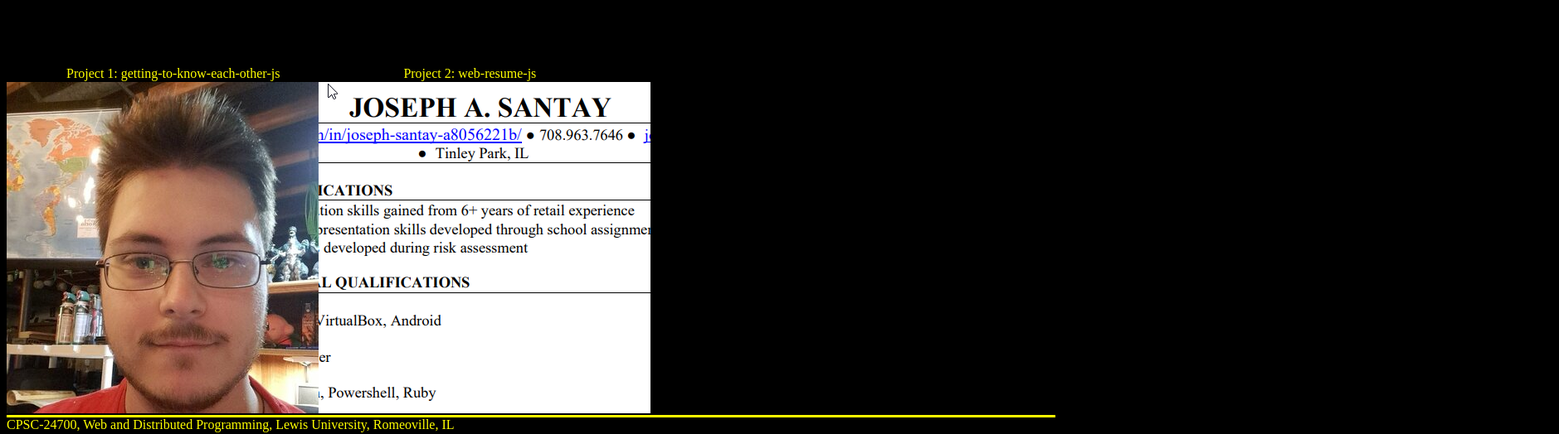
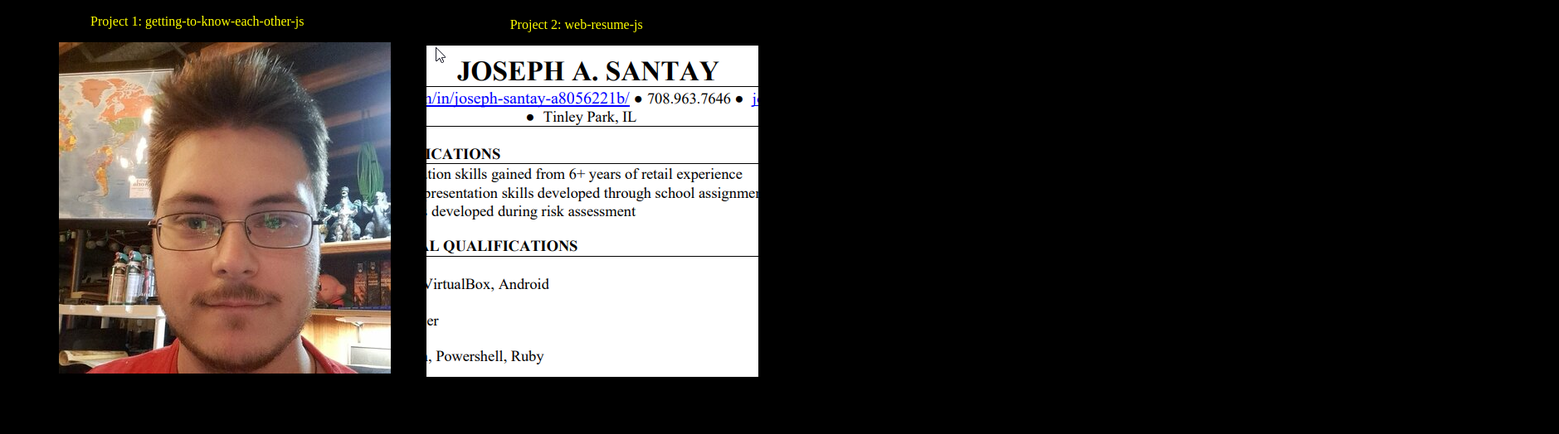
Before and after one commit to StringJoe/assignment-portfolio, a website: page index.html in a window 1280 px wide. Shown: the part 561-1085 px from the top of the page at 83% size, 1879 px wide, since content can reach past the window. Drawn offline with Linux system fonts and the light colour scheme.

Commit message:
fixed screen size issues

```diff
--- a/index.css
+++ b/index.css
@@ -18,32 +18,30 @@ p{
 }
 
 #proj-1-para-1 {
-    position: absolute;
-    top: 625px;
-    left: 80px;
+    position: relative;
+    left: 8%;
     color: yellow;
 }
 
 #adjust-image-1{
-    position: absolute;
-    top: 660px;
+    position: relative;
+    left: 5%;
 }
 
 #proj-2-para-2 {
-    position: absolute;
-    top: 625px;
-    left: 38%;
+    position: relative;
+    bottom: 450px;
+    left: 48%;
     color: yellow;
 }
 
 #adjust-image-2{
-    position: absolute;
-    top: 660px;
-    left: 30%;
+    position: relative;
+    bottom: 450px;
+    left: 40%;
 }
 
 #bottom-bar {
     border-top: solid;
     position: relative;
-    top: 450px;
 }
```
